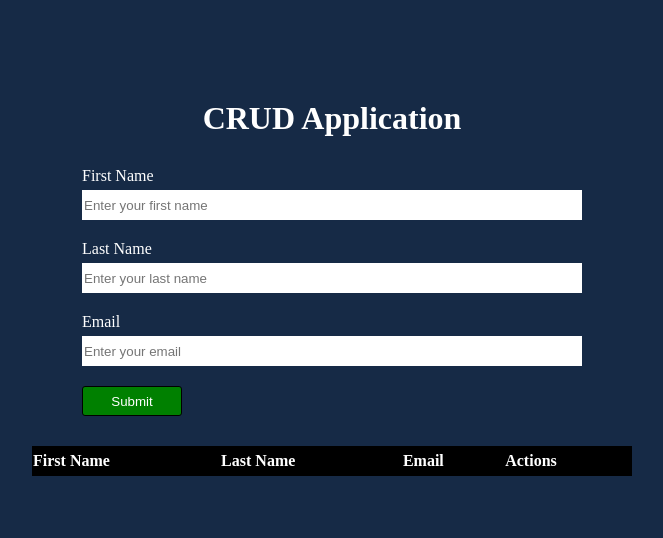
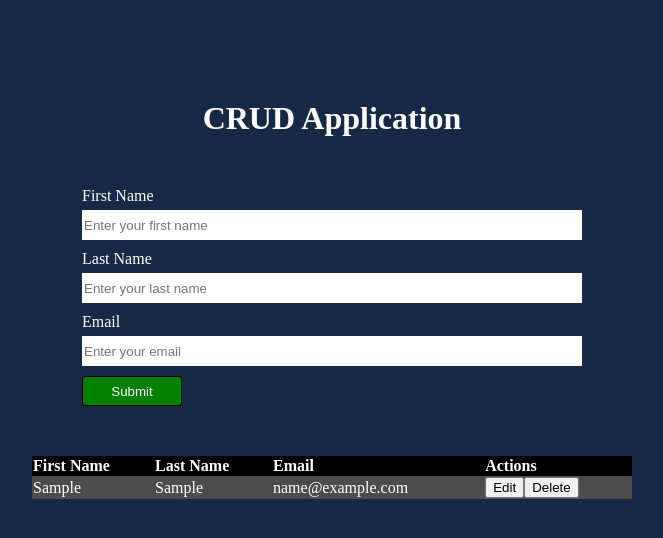
Before and after one commit to mdtagg/Basic_CRUD, a React (Vite) app: page / in a window 1280 px wide. Both pictures are taken after typing "Sample", "Sample", "name@example.com" into the empty fields and a click on the button "Submit". Shown: the top 538 px of the page, without its empty margins (308-971 px from the left). Built offline with nearby package versions, Linux system fonts and the light colour scheme.

Commit message:
styling added to table rows

```diff
--- a/src/components/App/index.css
+++ b/src/components/App/index.css
@@ -14,7 +14,7 @@ body {
     justify-content: center;
     align-items: center;
     margin-top: 100px;
-    gap:30px;
+    gap:50px;
 }
 
 h1 {
--- a/src/components/App/index.tsx
+++ b/src/components/App/index.tsx
@@ -3,12 +3,6 @@ import './index.css'
 import UserInputs from '../UserInputs'
 import UserList from '../UserList'
 import { useState } from 'react'
-
-type test = {
-  firstName:string
-  lastName:string
-  email:string
-}
 
 function App() {
 
@@ -22,7 +16,9 @@ function App() {
       <UserInputs
         setUsers={setUsers}
       />
-      <UserList/>
+      <UserList
+        users={users}
+      />
     </>
   )
 }
--- a/src/components/UserInputs/index.css
+++ b/src/components/UserInputs/index.css
@@ -9,7 +9,7 @@ form label {
 }
 
 form input {
-    margin-bottom: 20px;
+    margin-bottom: 10px;
     width:500px;
     height:30px;
     border:0;
--- a/src/components/UserList/index.css
+++ b/src/components/UserList/index.css
@@ -9,3 +9,11 @@ table thead {
     background:black;
     text-align: left;
 }
+
+tbody tr:nth-child(odd) {
+    background: rgb(76, 76, 76);
+}
+
+tbody tr:nth-child(even) {
+    background:black;
+}
--- a/src/components/UserList/index.tsx
+++ b/src/components/UserList/index.tsx
@@ -1,6 +1,14 @@
 
 import './index.css'
-const UserList = () => {
+
+interface UserListProps {
+    users: any[]
+}
+
+const UserList = (props:UserListProps) => {
+
+    const { users } = props
+
     return (
         <table>
             <thead>
@@ -11,17 +19,24 @@ const UserList = () => {
                     <th>Actions</th>
                 </tr>
             </thead>
+            <tbody>
+                {users.map(user => {
+                    return (
+                        <tr>
+                            <td>{user.firstName}</td>
+                            <td>{user.lastName}</td>
+                            <td>{user.email}</td>
+                            <td>
+                                <button>Edit</button>
+                                <button>Delete</button>
+                            </td>
+                        </tr>
+                    )
+                })}
+
+            </tbody>
         </table>
     )
 }
 
 export default UserList
-
-{/* <section>
-            <div className="list-titles">
-                <p>First Name</p>
-                <p>Last Name</p>
-                <p>Email</p>
-                <p>Actions</p>
-            </div>
-        </section> */}
```
